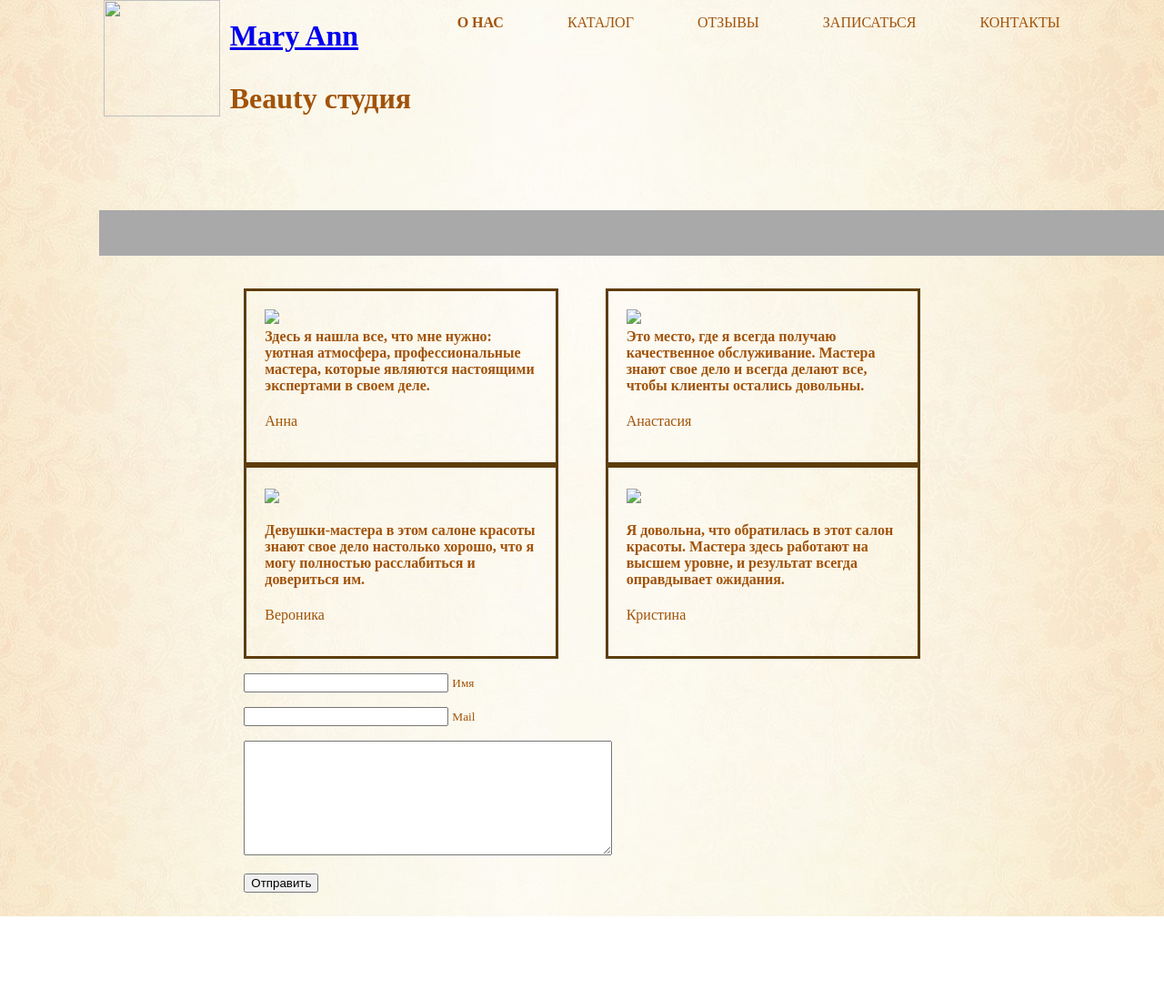
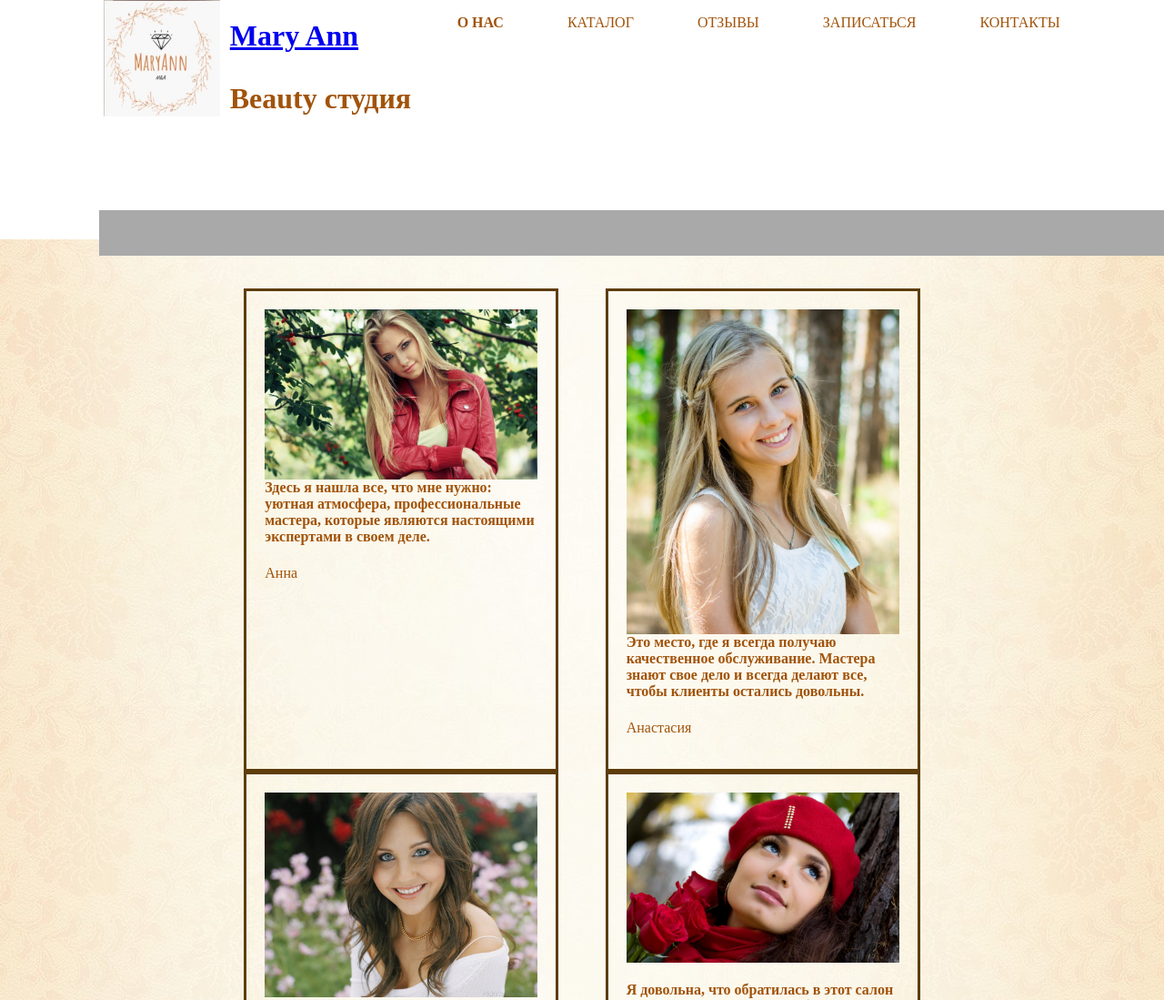
Before and after one commit to AnnaBNT2/mySait2, a plain HTML site: page otziv.html in a window 1280 px wide. Shown: the top 1099 px of the page at 91% size. Before the commit the page ends 1007 px from the top, so only its background shows below. Drawn offline with Linux system fonts and the light colour scheme; files whose address does not match are found by name.

Commit message:
Update otziv.html

```diff
--- a/otziv.html
+++ b/otziv.html
@@ -10,7 +10,7 @@
 <body>
 
   <div class="header">
-      <img src="./img/logo.png"  align="left" width="128" height="128" />
+      <img src="logo.png"  align="left" width="128" height="128" />
         <h1><a href="index.html">Mary Ann</a>
         <p>Beauty студия</p></h1>
       </a>
@@ -38,24 +38,24 @@
     <br />
     <div class="container">
         <div class="card">
-        <img src="./img/2.jpg"  align="left" width="300" />
+        <img src="2.jpg"  align="left" width="300" />
         <h4>Здесь я нашла все, что мне нужно: уютная атмосфера, профессиональные мастера, которые являются настоящими экспертами в своем деле.</h4>
          <p>Анна</p>
     </div>
     <div class="card">
-        <img src="./img/7.jpg"  align="left" width="300" />
+        <img src="7.jpg"  align="left" width="300" />
         <h4>Это место, где я всегда получаю качественное обслуживание. Мастера знают свое дело и всегда делают все, чтобы клиенты остались довольны.</h4>
 <p>Анастасия</p>
 
     </div>
     <div class="card">
-        <img src="./img/12.jpg"  align="center" width="300" />
+        <img src="12.jpg"  align="center" width="300" />
         <h4>Девушки-мастера в этом салоне красоты знают свое дело настолько хорошо, что я могу полностью расслабиться и довериться им.</h4>
        <p>Вероника</p>
 
 </div>
 <div class="card">
-    <img src="./img/10.jpg"  align="center" width="300"  />
+    <img src="10.jpg"  align="center" width="300"  />
     <h4>Я довольна, что обратилась в этот салон красоты. Мастера здесь работают на высшем уровне, и результат всегда оправдывает ожидания.</h4>
 <p>Кристина</p>
 
```
